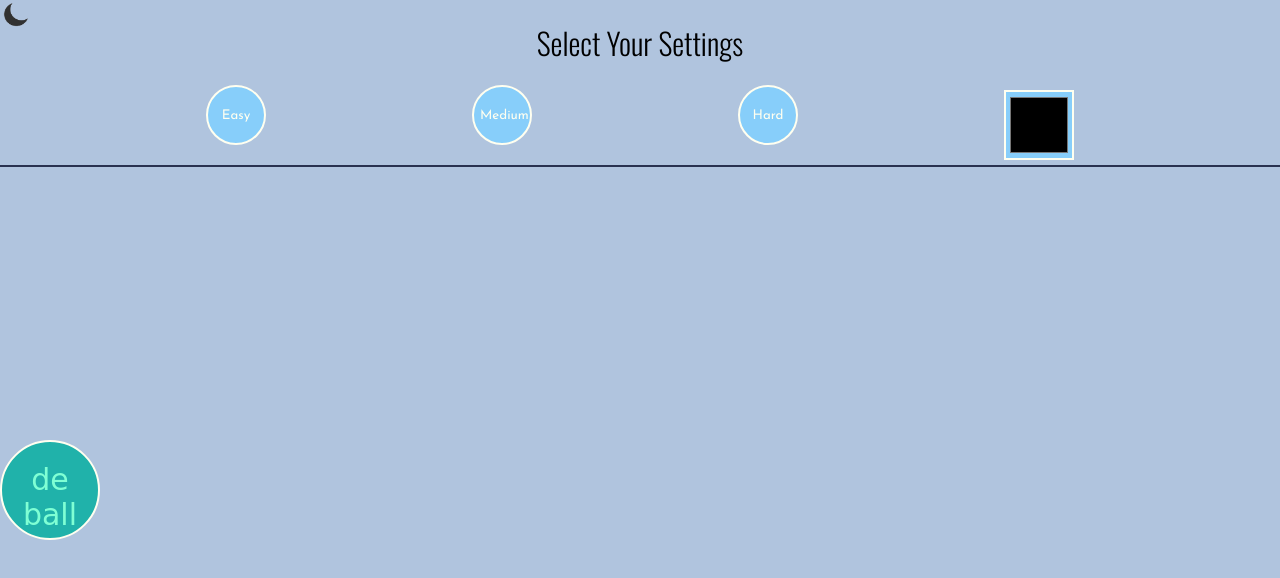
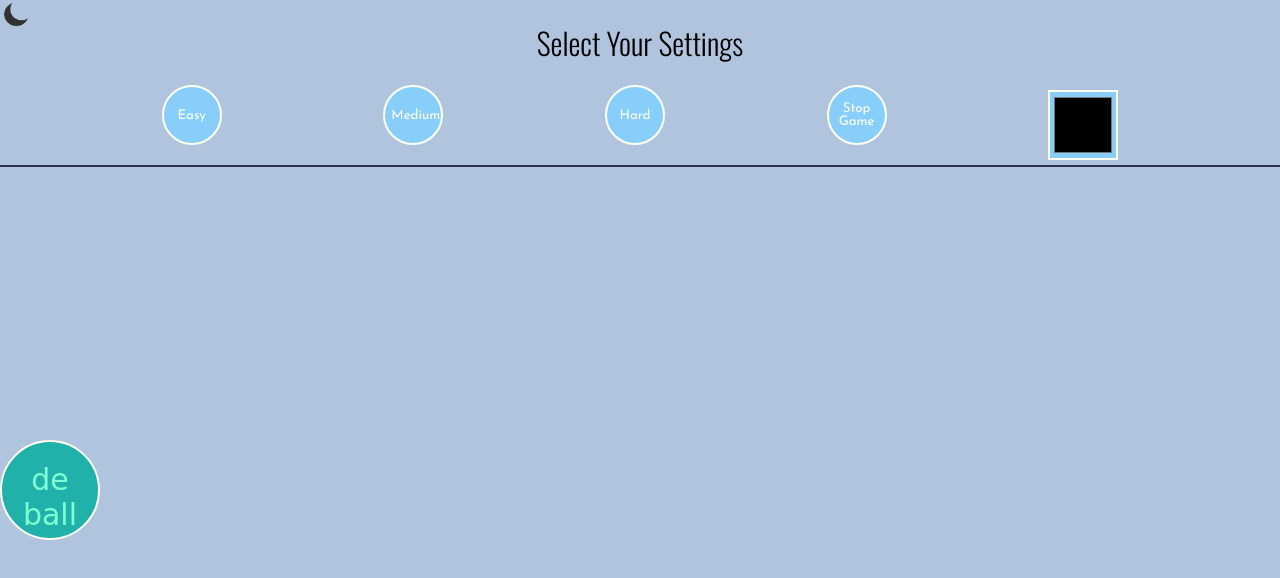
Before and after one commit to Issa-Lamaa/ball-game2, a plain HTML site: page index.html in a window 1280 px wide. Both pictures are taken after a click on the button "PLAY". Drawn offline with nearby package versions, Linux system fonts and the light colour scheme.

```diff
--- a/index.html
+++ b/index.html
@@ -26,6 +26,9 @@
           <button class='pro' onclick='diff("hd")'>Hard</button>
         </div>
         <div>
+          <button class='pro' onclick='stop()'>Stop Game</button>
+        </div>
+        <div>
           <input type="color" id='ballColor' onchange='confirm()' />
         </div>
       </div>
```
